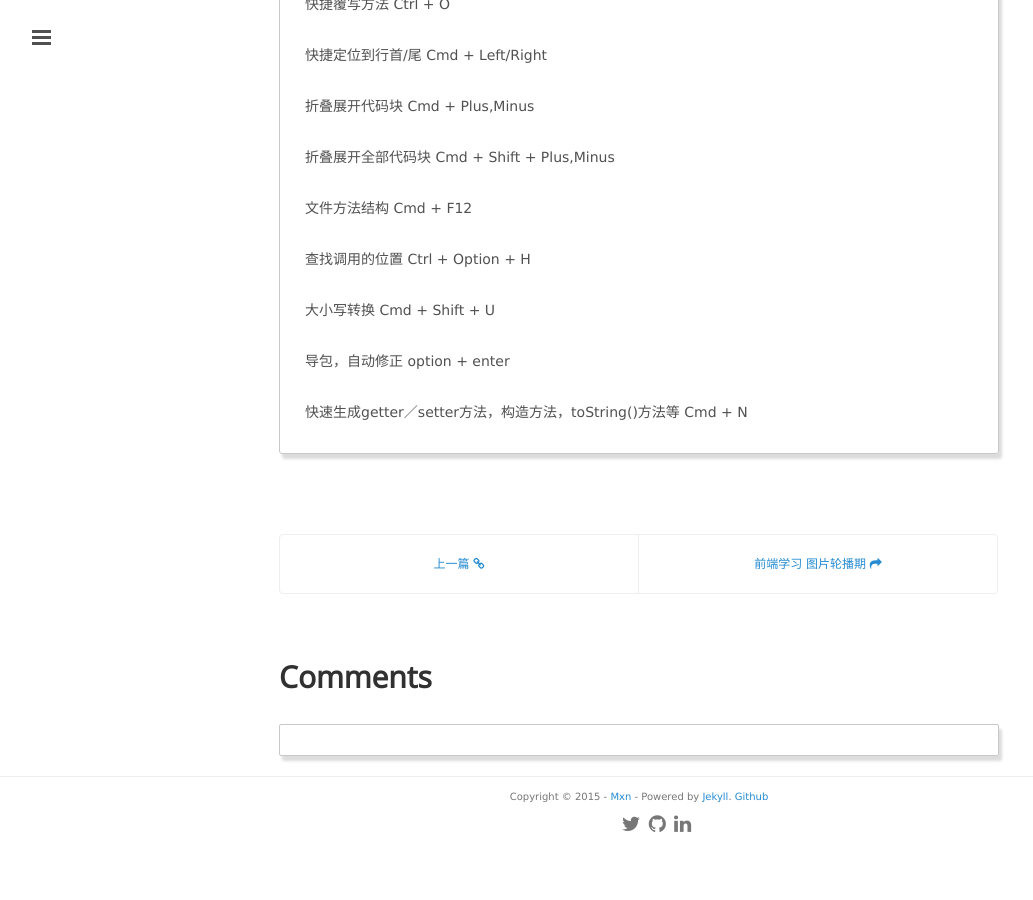
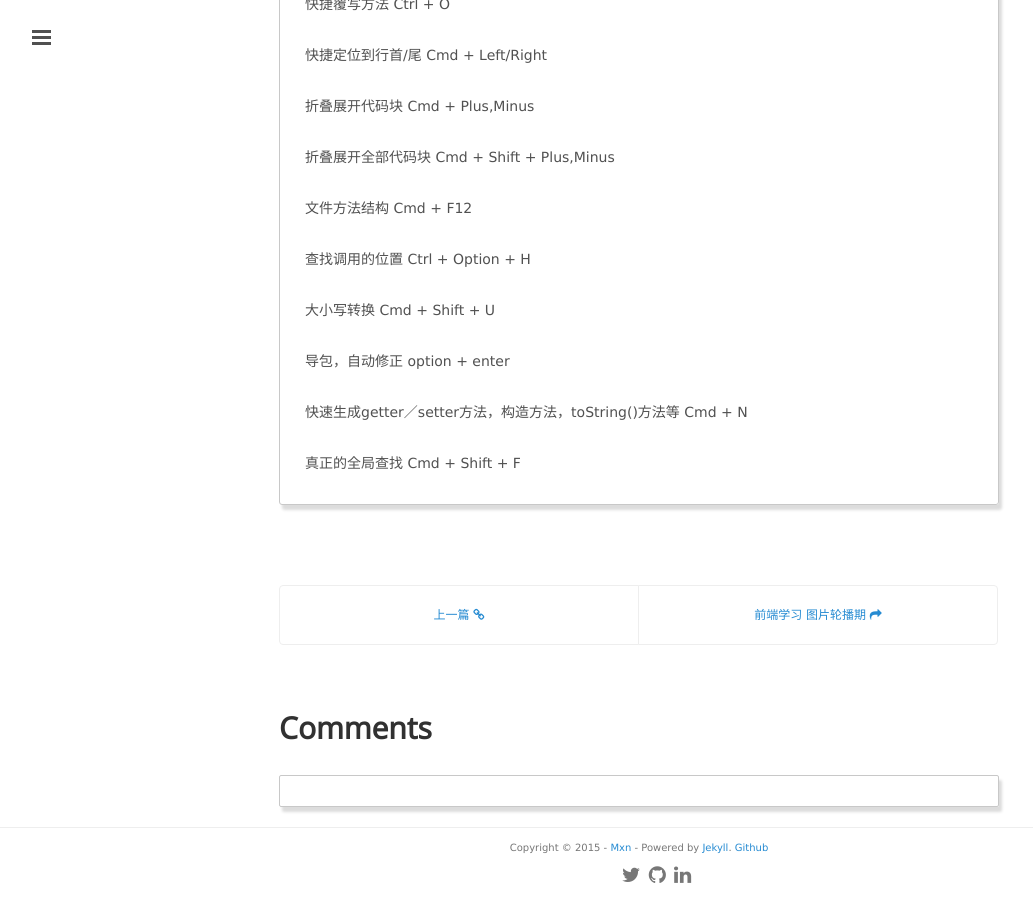
Before and after one commit to mxn21/mxn21.github.io, a Jekyll site: the page built from _posts/2015-5-8-mac下android studio常用快捷键整理.md, in a window 1280 px wide and 900 px high, scrolled down 931 px. Shown: the whole window, without its empty margins (1-1034 px from the left). Built offline with Jekyll 4.4.1, drawn with Linux system fonts in a browser that asks for light colours; Markdown is read by kramdown in place of the engine named in the settings; comment, search, counter and statistics services are not loaded; before the commit the page ends 1780 px from its top, so only the background shows below that.

Commit message:
Update 2015-5-8-mac下android studio常用快捷键整理.md

```diff
--- a/_posts/2015-5-8-mac下android studio常用快捷键整理.md
+++ b/_posts/2015-5-8-mac下android studio常用快捷键整理.md
@@ -48,3 +48,5 @@
 导包，自动修正      option + enter
 
 快速生成getter／setter方法，构造方法，toString()方法等    Cmd + N
+
+真正的全局查找     Cmd + Shift + F
```
